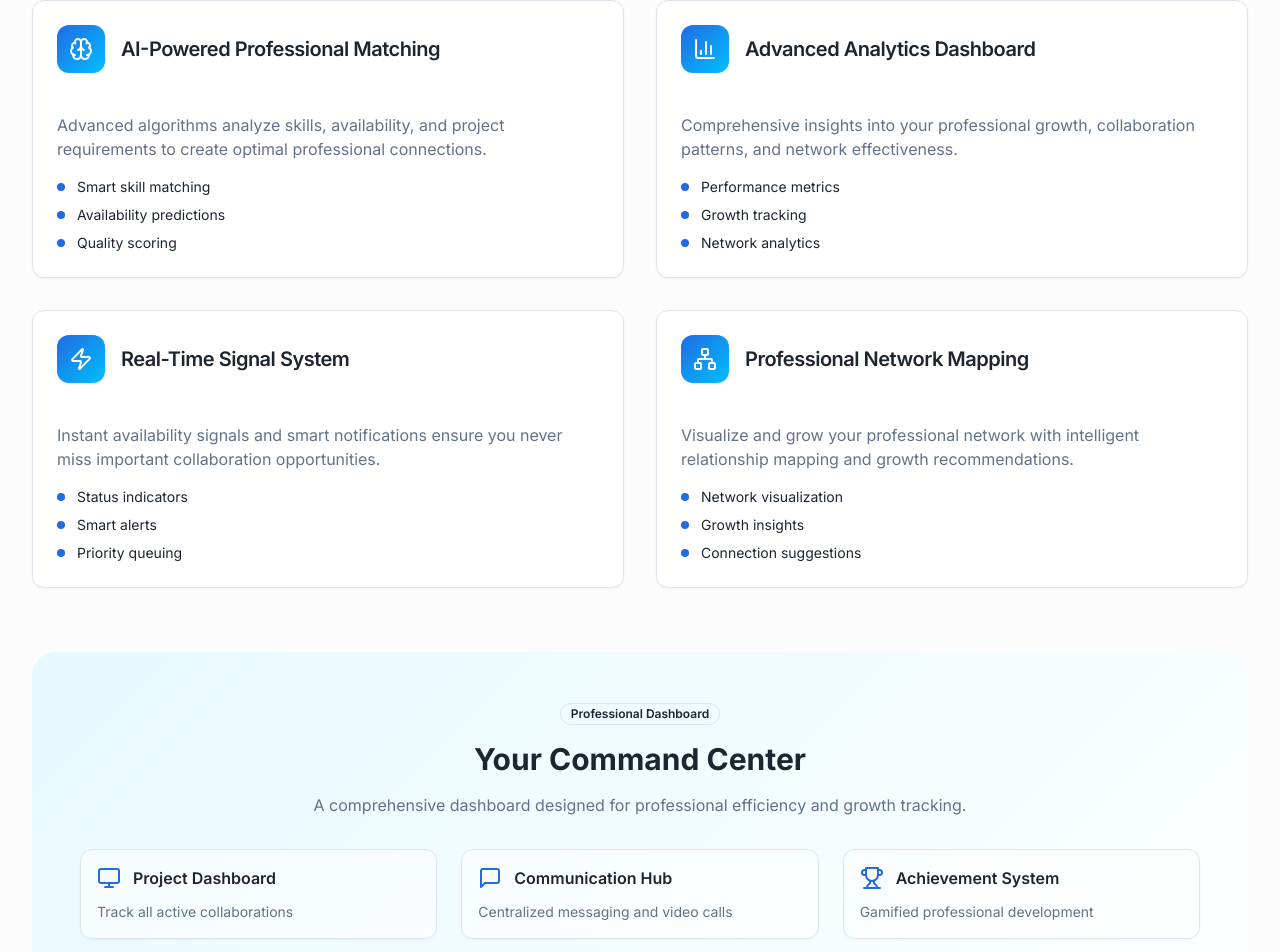
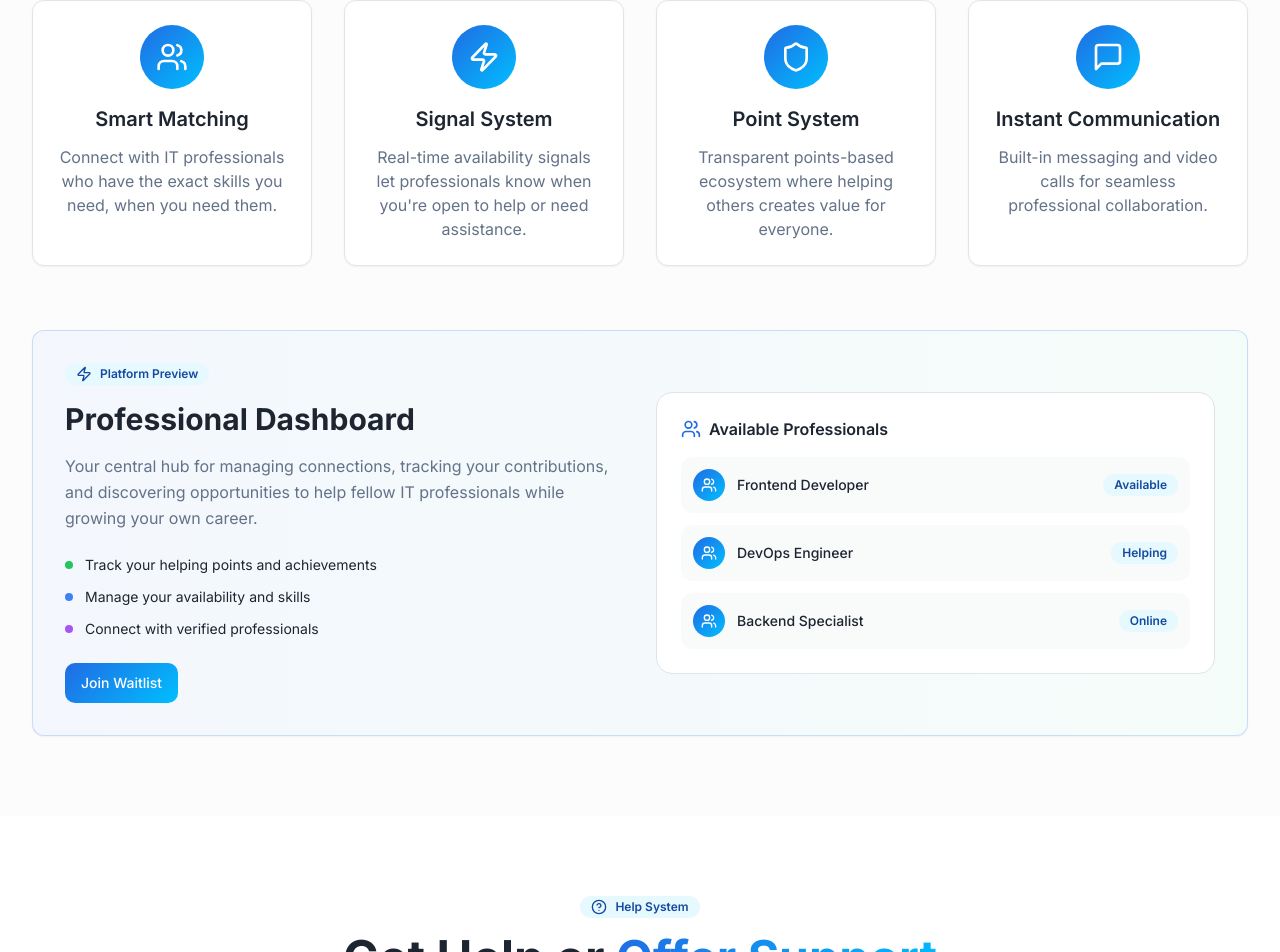
Before and after one commit to mrumranshaikh-official/helppro, a React (Vite) app: page / in a window 1280 px wide. Shown: the part 2987-3939 px from the top of the page. Built offline with nearby package versions, Linux system fonts and the light colour scheme; a web font is replaced by a local one.

Commit message:
Refine advanced features
Reverted some advanced features to better align with the prototype vision for HelpPro, focusing on showcasing core functionality before launch.

```diff
--- a/src/components/about-section.tsx
+++ b/src/components/about-section.tsx
@@ -55,49 +55,25 @@ const AboutSection = () => {
           </Card>
         </div>
 
-        {/* Platform Technology Section */}
+        {/* Call to Action */}
         <div className="bg-gradient-secondary rounded-3xl p-8 md:p-12">
           <div className="max-w-4xl mx-auto text-center">
             <Badge variant="outline" className="mb-6">
-              Platform Technology
+              Join the Revolution
             </Badge>
-            <h3 className="text-3xl font-bold mb-6">Built for Scale & Security</h3>
+            <h3 className="text-3xl font-bold mb-6">Ready to Transform Your Professional Network?</h3>
 
-            <div className="grid grid-cols-1 md:grid-cols-2 lg:grid-cols-4 gap-6 mb-8">
-              <div className="p-4 rounded-lg bg-card/60 backdrop-blur-sm border border-border">
-                <Shield className="w-8 h-8 text-primary mx-auto mb-3" />
-                <h4 className="font-semibold mb-2">Enterprise Security</h4>
-                <p className="text-sm text-muted-foreground">End-to-end encryption and SOC 2 compliance</p>
-              </div>
-              <div className="p-4 rounded-lg bg-card/60 backdrop-blur-sm border border-border">
-                <Users className="w-8 h-8 text-primary mx-auto mb-3" />
-                <h4 className="font-semibold mb-2">Global Scale</h4>
-                <p className="text-sm text-muted-foreground">Cloud infrastructure supporting millions of users</p>
-              </div>
-              <div className="p-4 rounded-lg bg-card/60 backdrop-blur-sm border border-border">
-                <Target className="w-8 h-8 text-primary mx-auto mb-3" />
-                <h4 className="font-semibold mb-2">AI Matching</h4>
-                <p className="text-sm text-muted-foreground">Machine learning for optimal professional connections</p>
-              </div>
-              <div className="p-4 rounded-lg bg-card/60 backdrop-blur-sm border border-border">
-                <Heart className="w-8 h-8 text-primary mx-auto mb-3" />
-                <h4 className="font-semibold mb-2">24/7 Support</h4>
-                <p className="text-sm text-muted-foreground">Always-on community and automated assistance</p>
-              </div>
-            </div>
-
-            <blockquote className="text-lg leading-relaxed text-muted-foreground italic mb-6">
-              "HelpPro represents the future of professional collaboration—where technology meets human expertise
-              to create unprecedented opportunities for growth, learning, and mutual success."
-            </blockquote>
+            <p className="text-lg text-muted-foreground mb-8 max-w-2xl mx-auto">
+              Be among the first to experience a professional platform built for collaboration, growth, and mutual success.
+            </p>
 
             <div className="text-center">
               <Button className="bg-gradient-primary hover:opacity-90 mr-4">
                 <Mail className="w-4 h-4 mr-2" />
-                Contact Team
+                Join Waitlist
               </Button>
               <Button variant="outline">
-                View Roadmap
+                Learn More
               </Button>
             </div>
           </div>
--- a/src/components/advanced-features-section.tsx
+++ b/src/components/advanced-features-section.tsx
@@ -1,163 +1,98 @@
 import { Badge } from "@/components/ui/badge";
-import { Card, CardContent, CardHeader, CardTitle } from "@/components/ui/card";
+import { Card, CardContent } from "@/components/ui/card";
 import { Button } from "@/components/ui/button";
-import {
-  Brain,
-  BarChart3,
-  Zap,
-  Globe,
-  Shield,
-  Users,
-  Monitor,
-  MessageSquare,
-  Trophy,
-  Clock,
-  Target,
-  Network
-} from "lucide-react";
+import { Users, Zap, Shield, MessageSquare } from "lucide-react";
 
 const AdvancedFeaturesSection = () => {
-  const platformFeatures = [
+  const coreFeatures = [
     {
-      icon: Brain,
-      title: "AI-Powered Professional Matching",
-      description: "Advanced algorithms analyze skills, availability, and project requirements to create optimal professional connections.",
-      features: ["Smart skill matching", "Availability predictions", "Quality scoring"]
-    },
-    {
-      icon: BarChart3,
-      title: "Advanced Analytics Dashboard",
-      description: "Comprehensive insights into your professional growth, collaboration patterns, and network effectiveness.",
-      features: ["Performance metrics", "Growth tracking", "Network analytics"]
+      icon: Users,
+      title: "Smart Matching",
+      description: "Connect with IT professionals who have the exact skills you need, when you need them."
     },
     {
       icon: Zap,
-      title: "Real-Time Signal System",
-      description: "Instant availability signals and smart notifications ensure you never miss important collaboration opportunities.",
-      features: ["Status indicators", "Smart alerts", "Priority queuing"]
+      title: "Signal System",
+      description: "Real-time availability signals let professionals know when you're open to help or need assistance."
     },
     {
-      icon: Network,
-      title: "Professional Network Mapping",
-      description: "Visualize and grow your professional network with intelligent relationship mapping and growth recommendations.",
-      features: ["Network visualization", "Growth insights", "Connection suggestions"]
+      icon: Shield,
+      title: "Point System",
+      description: "Transparent points-based ecosystem where helping others creates value for everyone."
+    },
+    {
+      icon: MessageSquare,
+      title: "Instant Communication",
+      description: "Built-in messaging and video calls for seamless professional collaboration."
     }
   ];
 
-  const dashboardFeatures = [
-    { icon: Monitor, title: "Project Dashboard", description: "Track all active collaborations" },
-    { icon: MessageSquare, title: "Communication Hub", description: "Centralized messaging and video calls" },
-    { icon: Trophy, title: "Achievement System", description: "Gamified professional development" },
-    { icon: Clock, title: "Time Tracking", description: "Automated collaboration time logs" },
-    { icon: Shield, title: "Security Center", description: "Advanced privacy and security controls" },
-    { icon: Target, title: "Goal Setting", description: "Professional growth objectives" }
-  ];
-
   return (
-    <section id="advanced-features" className="py-20 bg-muted/30">
+    <section id="features" className="py-20 bg-muted/30">
       <div className="max-w-7xl mx-auto px-4 sm:px-6 lg:px-8">
         {/* Section Header */}
         <div className="text-center mb-16">
           <Badge variant="secondary" className="mb-4">
-            <Brain className="w-4 h-4 mr-2" />
-            Advanced Platform Features
+            <Users className="w-4 h-4 mr-2" />
+            Core Features
           </Badge>
           <h2 className="text-4xl md:text-5xl font-bold mb-6">
-            Enterprise-Grade <span className="bg-gradient-primary bg-clip-text text-transparent">Professional Tools</span>
+            How <span className="bg-gradient-primary bg-clip-text text-transparent">HelpPro</span> Works
           </h2>
           <p className="text-xl text-muted-foreground max-w-3xl mx-auto">
-            Cutting-edge technology designed for modern professionals who demand efficiency, security, and scalability.
+            A simple, transparent platform connecting IT professionals for mutual support and growth.
           </p>
         </div>
 
-        {/* Main Platform Features */}
-        <div className="grid grid-cols-1 lg:grid-cols-2 gap-8 mb-16">
-          {platformFeatures.map((feature, index) => (
-            <Card key={index} className="p-6 hover:shadow-elegant transition-all duration-300">
-              <CardHeader className="p-0 mb-6">
-                <div className="flex items-center mb-4">
-                  <div className="w-12 h-12 bg-gradient-primary rounded-lg flex items-center justify-center mr-4">
-                    <feature.icon className="w-6 h-6 text-white" />
-                  </div>
-                  <CardTitle className="text-xl">{feature.title}</CardTitle>
-                </div>
-              </CardHeader>
-              <CardContent className="p-0">
-                <p className="text-muted-foreground mb-4">{feature.description}</p>
-                <div className="space-y-2">
-                  {feature.features.map((item, idx) => (
-                    <div key={idx} className="flex items-center text-sm">
-                      <div className="w-2 h-2 bg-primary rounded-full mr-3"></div>
-                      <span>{item}</span>
-                    </div>
-                  ))}
-                </div>
-              </CardContent>
+        {/* Core Features Grid */}
+        <div className="grid grid-cols-1 md:grid-cols-2 lg:grid-cols-4 gap-8 mb-16">
+          {coreFeatures.map((feature, index) => (
+            <Card key={index} className="p-6 text-center hover:shadow-elegant transition-all duration-300 hover-scale">
+              <div className="w-16 h-16 bg-gradient-primary rounded-full flex items-center justify-center mx-auto mb-4">
+                <feature.icon className="w-8 h-8 text-white" />
+              </div>
+              <h3 className="text-xl font-semibold mb-3">{feature.title}</h3>
+              <p className="text-muted-foreground">{feature.description}</p>
             </Card>
           ))}
         </div>
 
-        {/* Dashboard Preview */}
-        <div className="bg-gradient-secondary rounded-3xl p-8 md:p-12 mb-16">
-          <div className="text-center mb-8">
-            <Badge variant="outline" className="mb-4">
-              Professional Dashboard
-            </Badge>
-            <h3 className="text-3xl font-bold mb-4">Your Command Center</h3>
-            <p className="text-muted-foreground max-w-2xl mx-auto">
-              A comprehensive dashboard designed for professional efficiency and growth tracking.
-            </p>
-          </div>
-
-          <div className="grid grid-cols-1 md:grid-cols-2 lg:grid-cols-3 gap-6">
-            {dashboardFeatures.map((feature, index) => (
-              <Card key={index} className="p-4 bg-card/60 backdrop-blur-sm border border-border hover-scale">
-                <div className="flex items-center mb-3">
-                  <feature.icon className="w-6 h-6 text-primary mr-3" />
-                  <h4 className="font-semibold">{feature.title}</h4>
-                </div>
-                <p className="text-sm text-muted-foreground">{feature.description}</p>
-              </Card>
-            ))}
-          </div>
-        </div>
-
-        {/* Signal System Feature */}
+        {/* Platform Preview */}
         <Card className="p-8 bg-gradient-to-r from-primary/5 to-accent/5 border-primary/20">
           <div className="grid grid-cols-1 lg:grid-cols-2 gap-8 items-center">
             <div>
               <Badge variant="secondary" className="mb-4">
                 <Zap className="w-4 h-4 mr-2" />
-                Signal System
+                Platform Preview
               </Badge>
-              <h3 className="text-3xl font-bold mb-4">Professional Availability Signals</h3>
+              <h3 className="text-3xl font-bold mb-4">Professional Dashboard</h3>
               <p className="text-muted-foreground mb-6 leading-relaxed">
-                Revolutionary real-time signaling system that connects professionals when they need each other most.
-                Smart notifications, availability tracking, and instant collaboration opportunities.
+                Your central hub for managing connections, tracking your contributions, and discovering opportunities
+                to help fellow IT professionals while growing your own career.
               </p>
               <div className="space-y-3 mb-6">
                 <div className="flex items-center">
-                  <div className="w-2 h-2 bg-green-500 rounded-full mr-3 animate-pulse"></div>
-                  <span className="text-sm">Available for collaboration</span>
+                  <div className="w-2 h-2 bg-green-500 rounded-full mr-3"></div>
+                  <span className="text-sm">Track your helping points and achievements</span>
                 </div>
                 <div className="flex items-center">
-                  <div className="w-2 h-2 bg-yellow-500 rounded-full mr-3 animate-pulse"></div>
-                  <span className="text-sm">Open to quick consultations</span>
+                  <div className="w-2 h-2 bg-blue-500 rounded-full mr-3"></div>
+                  <span className="text-sm">Manage your availability and skills</span>
                 </div>
                 <div className="flex items-center">
-                  <div className="w-2 h-2 bg-blue-500 rounded-full mr-3 animate-pulse"></div>
-                  <span className="text-sm">Seeking specific expertise</span>
+                  <div className="w-2 h-2 bg-purple-500 rounded-full mr-3"></div>
+                  <span className="text-sm">Connect with verified professionals</span>
                 </div>
               </div>
               <Button className="bg-gradient-primary hover:opacity-90">
-                Learn More About Signals
+                Join Waitlist
               </Button>
             </div>
             <div className="relative">
               <div className="bg-card rounded-2xl p-6 border border-border shadow-elegant">
                 <h4 className="font-semibold mb-4 flex items-center">
-                  <Globe className="w-5 h-5 mr-2 text-primary" />
-                  Live Professional Network
+                  <Users className="w-5 h-5 mr-2 text-primary" />
+                  Available Professionals
                 </h4>
                 <div className="space-y-3">
                   <div className="flex items-center justify-between p-3 bg-muted/50 rounded-lg">
@@ -165,27 +100,27 @@ const AdvancedFeaturesSection = () => {
                       <div className="w-8 h-8 bg-gradient-primary rounded-full flex items-center justify-center mr-3">
                         <Users className="w-4 h-4 text-white" />
                       </div>
-                      <span className="text-sm font-medium">Sarah Chen</span>
+                      <span className="text-sm font-medium">Frontend Developer</span>
                     </div>
-                    <Badge variant="secondary" className="text-xs">React Expert</Badge>
+                    <Badge variant="secondary" className="text-xs">Available</Badge>
                   </div>
                   <div className="flex items-center justify-between p-3 bg-muted/50 rounded-lg">
                     <div className="flex items-center">
                       <div className="w-8 h-8 bg-gradient-primary rounded-full flex items-center justify-center mr-3">
                         <Users className="w-4 h-4 text-white" />
                       </div>
-                      <span className="text-sm font-medium">Alex Rodriguez</span>
+                      <span className="text-sm font-medium">DevOps Engineer</span>
                     </div>
-                    <Badge variant="secondary" className="text-xs">DevOps Lead</Badge>
+                    <Badge variant="secondary" className="text-xs">Helping</Badge>
                   </div>
                   <div className="flex items-center justify-between p-3 bg-muted/50 rounded-lg">
                     <div className="flex items-center">
                       <div className="w-8 h-8 bg-gradient-primary rounded-full flex items-center justify-center mr-3">
                         <Users className="w-4 h-4 text-white" />
                       </div>
-                      <span className="text-sm font-medium">Maria Silva</span>
+                      <span className="text-sm font-medium">Backend Specialist</span>
                     </div>
-                    <Badge variant="secondary" className="text-xs">Security Arch</Badge>
+                    <Badge variant="secondary" className="text-xs">Online</Badge>
                   </div>
                 </div>
               </div>
```
